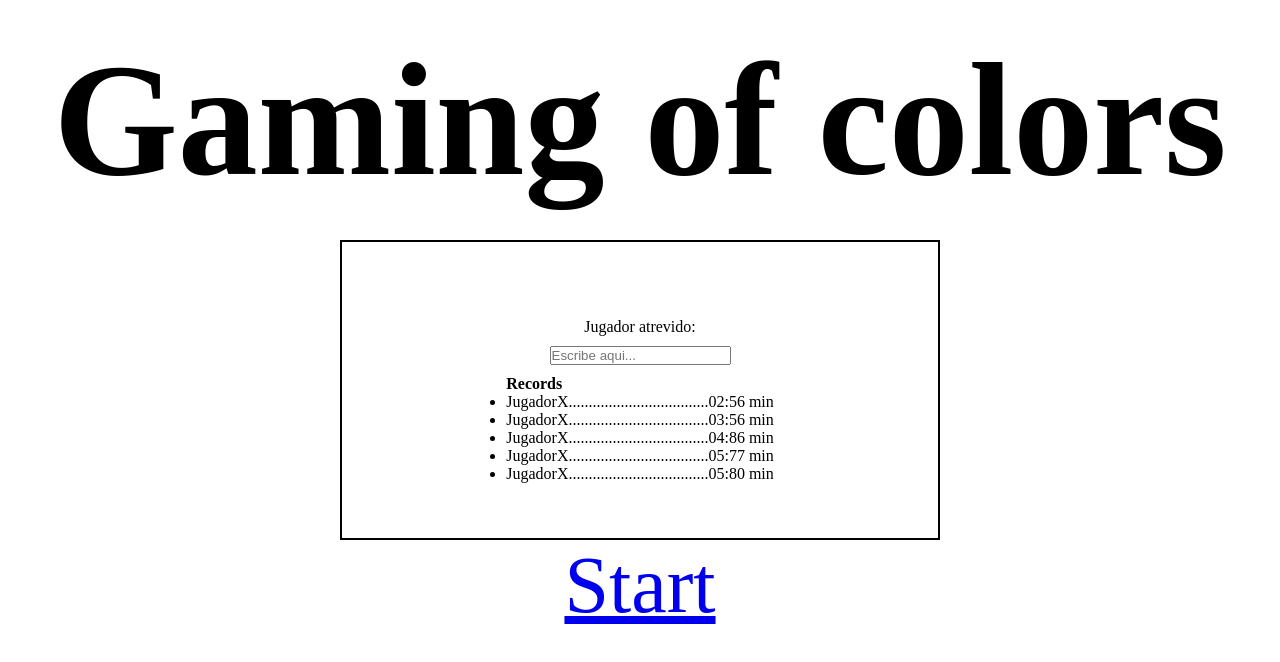
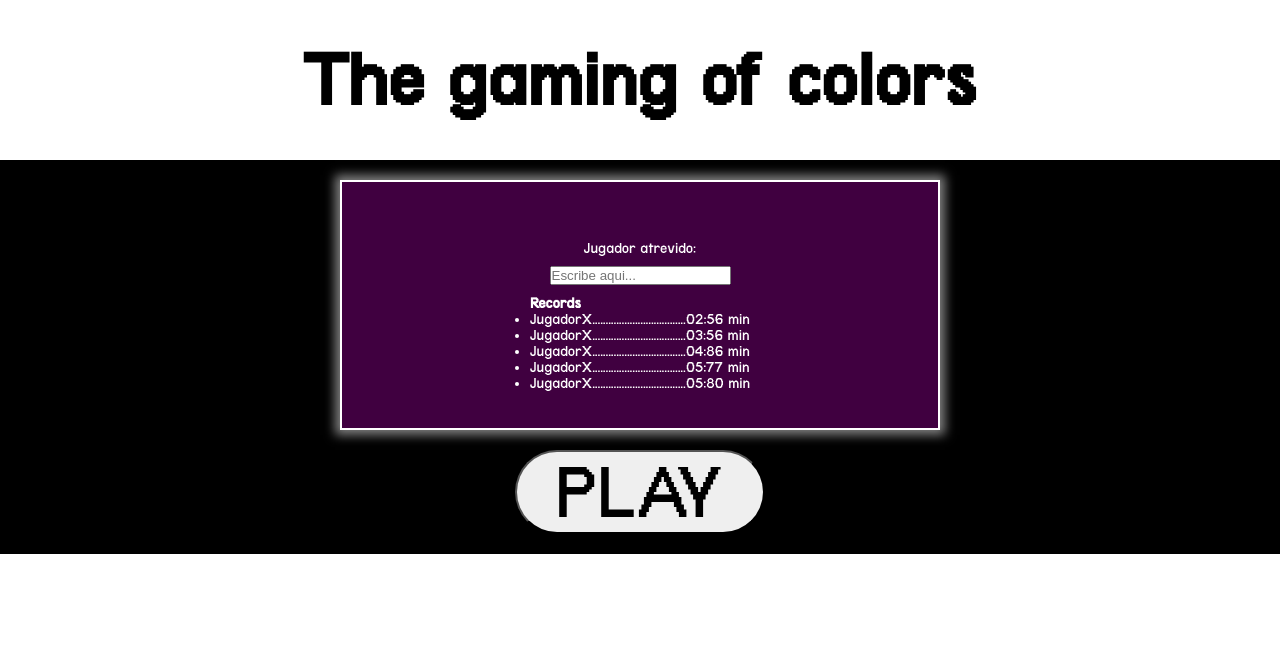
Before and after one commit to Aidablaya/trabajo-final-individual-game, a React app: page / in a window 1280 px wide. Built offline with nearby package versions, Linux system fonts and the light colour scheme; a script that the page names is missing.

Commit message:
add font and backgroun landing

```diff
--- a/public/index.html
+++ b/public/index.html
@@ -5,6 +5,7 @@
     <link rel="icon" href="%PUBLIC_URL%/favicon.ico" />
     <meta name="viewport" content="width=device-width, initial-scale=1" />
     <title>react Starter Kit</title>
+    <script defer src="https://app.embed.im/snow.js"></script>
   </head>
   <body>
     <noscript>You need to enable JavaScript to run this app.</noscript>
--- a/src/components/App.js
+++ b/src/components/App.js
@@ -1,4 +1,4 @@
-import React from 'react';
+import React, { useState } from "react";
 import '../styles/App.scss';
 import Landing from '../pages/Landing';
 import { Route, Routes } from 'react-router-dom';
@@ -6,7 +6,10 @@ import Gaming from '../pages/Gaming';
 import MineSweeper from '../pages/MineSweeper';
 
 
+
 function App() {
+  const [score, setScore] = useState({ yellow: 0, red: 0, blue: 0 });
+  const [storedScore, setStoredScore] = useState({ yellow: 0, red: 0, blue: 0 });
   return (
 
       <div className="App">
@@ -21,12 +24,12 @@ function App() {
             />
             <Route path="/gaming" element={
               <>
-                <Gaming/>
+                <Gaming setStoredScore={setStoredScore} storedScore={storedScore}/>
               </>
             } />
             <Route path="/mine-sweeper" element={
               <>
-                <MineSweeper/>
+                <MineSweeper setScore={setScore} score={score} setStoredScore={setStoredScore} storedScore={storedScore} />
               </>
             } />
           </Routes>
--- a/src/elementsMineS/Box.js
+++ b/src/elementsMineS/Box.js
@@ -1,12 +1,12 @@
-import React, { useState, useEffect } from "react";
+
 import "../styles/elementsMineS/Box.scss";
 import bombPng from "../images/Bomb.png";
 import blueberries from "../images/Arandanos.png";
 import redFruits from "../images/Redfruit.png";
 import saffron from "../images/Azafran.png";
 
-const Box = ({ onScoreUpdate, reset }) => {
-  const [values, setValues] = useState(Array(64).fill(""));
+const Box = ({ onScoreUpdate, setValues,values }) => {
+
 
   const handleClick = (index) => {
     const options = ["1", "2", "3", "X"];
@@ -22,11 +22,6 @@ const Box = ({ onScoreUpdate, reset }) => {
     onScoreUpdate(newValue);
   };
 
-  useEffect(() => {
-    if (reset) {
-      setValues(Array(64).fill(""));
-    }
-  }, [reset]);
 
   const renderBoxContent = (value) => {
     if (value === "") {
--- a/src/pages/Gaming.js
+++ b/src/pages/Gaming.js
@@ -19,10 +19,10 @@ import Bag from '../elementsMineS/Bag';
 
 
 
-function App() {
+function Gaming({storedScore, setStoredScore}) {
 
   const [info, setInfo] = useState(false);
-  const storedScore = { yellow: 0, red: 0, blue: 0 };
+
 
   const handleClickInfo = () => {
     setInfo (true);
@@ -72,7 +72,7 @@ function App() {
         </div>
 
         <div className="box__bag">
-        <Bag storedScore={storedScore} />
+        <Bag storedScore={storedScore} setStoredScore={setStoredScore} />
         </div>
 
         {info ? (
@@ -93,4 +93,4 @@ function App() {
   );
 };
 
-export default App;
+export default Gaming;
--- a/src/pages/Landing.js
+++ b/src/pages/Landing.js
@@ -12,7 +12,7 @@ const Landing = () => {
   return (
     <div>
       <header className="header">
-        <h1 className="header__title">Gaming of colors</h1>
+        <h1 className="header__title">The gaming of colors</h1>
       </header>
 
       <main className="main">
@@ -31,9 +31,11 @@ const Landing = () => {
           </article>
         </section>
 
+        <button className="main__button">
+        <Link to='/Gaming' className="link">PLAY</Link>
+        </button>
 
 
-        <Link to='/Gaming' className="link">Start</Link>
       </main>
     </div>
   );
--- a/src/pages/MineSweeper.js
+++ b/src/pages/MineSweeper.js
@@ -5,11 +5,13 @@ import { Link } from "react-router-dom";
 import Bag from "../elementsMineS/Bag";
 
 
-const MineSweeper = () => {
-  const [score, setScore] = useState({ yellow: 0, red: 0, blue: 0 });
-  const [storedScore, setStoredScore] = useState({ yellow: 0, red: 0, blue: 0 });
+
+const MineSweeper = ({setScore, score, setStoredScore, storedScore}) => {
+
+
   const [gameOver, setGameOver] = useState(false);
   const [values, setValues] = useState(Array(64).fill(""));
+
 
   const handleScoreUpdate = (value) => {
     if (!gameOver) {
@@ -48,6 +50,9 @@ const MineSweeper = () => {
     }));
     setScore({ yellow: 0, red: 0, blue: 0 });
   };
+
+
+
 
   return (
     <>
--- a/src/styles/components/Landing.scss
+++ b/src/styles/components/Landing.scss
@@ -1,10 +1,16 @@
+@import '../core/variables.scss';
+
+
 .header {
-    height: 30vh;
+    height: 20vh;
     display: flex;
     justify-content: center;
     align-items: center;
+
     &__title {
-       font-size: 10rem;
+       font-size: 5rem;
+       font-family: #{$header-font};
+
     }
 }
 
@@ -13,11 +19,17 @@
     justify-content: center;
     align-items: center;
     flex-direction: column;
+    background-color: black;
+    font-family: #{$header-font};
 
     &__box {
-        border: 2px solid black;
+        border: 2px solid rgb(255, 255, 255);
+        color: white;
+        box-shadow: 0 0 10px 5px rgba(255, 255, 255, 0.5);
+        background-color: rgba(128, 0, 128, 0.5);
         width: 600px;
-        height: 300px;
+        height: 250px;
+        margin-top: 20px;
         flex-direction: column;
         display: flex;
         align-items: center;
@@ -27,8 +39,17 @@
             margin-top: 20px;
         }
     }
+    &__button {
+        margin: 20px;
+        border-radius: 50px;
+        width: 250px;
+        font-family: #{$header-font};
+    }
 }
 
 .link {
     font-size: 5rem;
+    text-decoration: none;
+    color: inherit;
+
 }
--- /dev/null
+++ b/src/styles/core/variables.scss
@@ -0,0 +1,9 @@
+@font-face {
+    font-family: "text-pixel";
+    src: url("../../fonts/text-pixel.ttf") format("truetype");
+
+    /* Agrega más formatos y rutas de archivo si es necesario */
+    font-weight: normal;
+    font-style: normal;
+  }
+  $header-font: "text-pixel";
```
Also changed, not shown: src/fonts/text-pixel.ttf (added).
